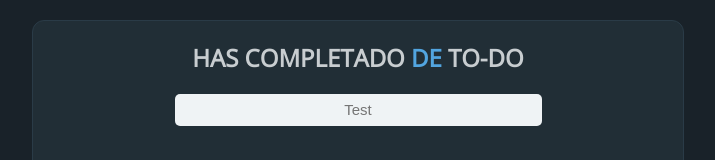
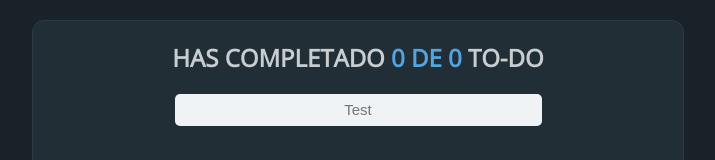
Before and after one commit to DanielRagi/react-todo-list, a React (Create React App) app: page / in a window 1280 px wide. Shown: the top 160 px of the page, without its empty margins (282-997 px from the left). Built offline with nearby package versions, Linux system fonts and the light colour scheme.

Commit message:
useContext

```diff
--- a/src/components/AppUI.js
+++ b/src/components/AppUI.js
@@ -1,26 +1,27 @@
-import React from 'react';
+import React from "react";
 
-import { TodoContext } from './TodoContext/TodoContext.js';
-import { TodoCounter } from './TodoCounter';
-import { TodoSearch } from './TodoSearch';
-import { TodoList } from './TodoList';
-import { TodoItem } from './TodoItem';
-import { CreateTodoButton } from './CreateTodoButton';
+import { TodoContext } from "./TodoContext/TodoContext.js";
+import { TodoCounter } from "./TodoCounter";
+import { TodoSearch } from "./TodoSearch";
+import { TodoList } from "./TodoList";
+import { TodoItem } from "./TodoItem";
+import { CreateTodoButton } from "./CreateTodoButton";
 
 function AppUI() {
+  const { error, loading, searchedTodos, completeTodos, deleteTodos } = React.useContext(TodoContext);
+
   return (
-        <React.Fragment>    {/* Elemento invisible para empaquetar todos los elementos de un componente */}
+    <React.Fragment>
+      {" "}
+      {/* Elemento invisible para empaquetar todos los elementos de un componente */}
       <TodoCounter />
       <TodoSearch />
-
-        <TodoContext.Consumer>
-            {({ error, loading, searchedTodos, completeTodos, deleteTodos }) => (
       <TodoList>
         {error && <p>Error...</p>}
         {loading && <p>Cargando...</p>}
-                    {(!loading && !searchedTodos.length) && <p>Listo.</p>}
+        {!loading && !searchedTodos.length && <p>Listo.</p>}
 
-                    {searchedTodos.map(todo => (
+        {searchedTodos.map((todo) => (
           <TodoItem
             key={todo.text}
             text={todo.text}
@@ -30,9 +31,6 @@ function AppUI() {
           />
         ))}
       </TodoList>
-            )}
-        </TodoContext.Consumer>
-
       <CreateTodoButton />
     </React.Fragment>
   );
--- a/src/components/TodoCounter.js
+++ b/src/components/TodoCounter.js
@@ -1,9 +1,11 @@
 import React from 'react';
 import '../styles/TodoCounter.css';
+import { TodoContext } from './TodoContext/TodoContext.js'
 
-function TodoCounter({ total, completed }) {
+function TodoCounter() {
+    const { totalTodos, completedTodos } = React.useContext(TodoContext);
     return (
-        <h2 className="TodoCounter">HAS COMPLETADO <span>{completed} DE {total}</span> TO-DO</h2>
+        <h2 className="TodoCounter">HAS COMPLETADO <span>{completedTodos} DE {totalTodos}</span> TO-DO</h2>
     );
 }
 
--- a/src/components/TodoSearch.js
+++ b/src/components/TodoSearch.js
@@ -1,7 +1,11 @@
 import React from 'react';
 import '../styles/TodoSearch.css';
+import { TodoContext } from './TodoContext/TodoContext';
 
-function TodoSearch({ searchValue, setSearchValue }) {
+function TodoSearch() {
+
+    const { searchValue, setSearchValue } = React.useContext(TodoContext);
+
     const onSearchValueChange = (event) => {
         console.log(event.target.value);
         setSearchValue(event.target.value);
```
Lines whose indentation alone changed are shown as unchanged.
